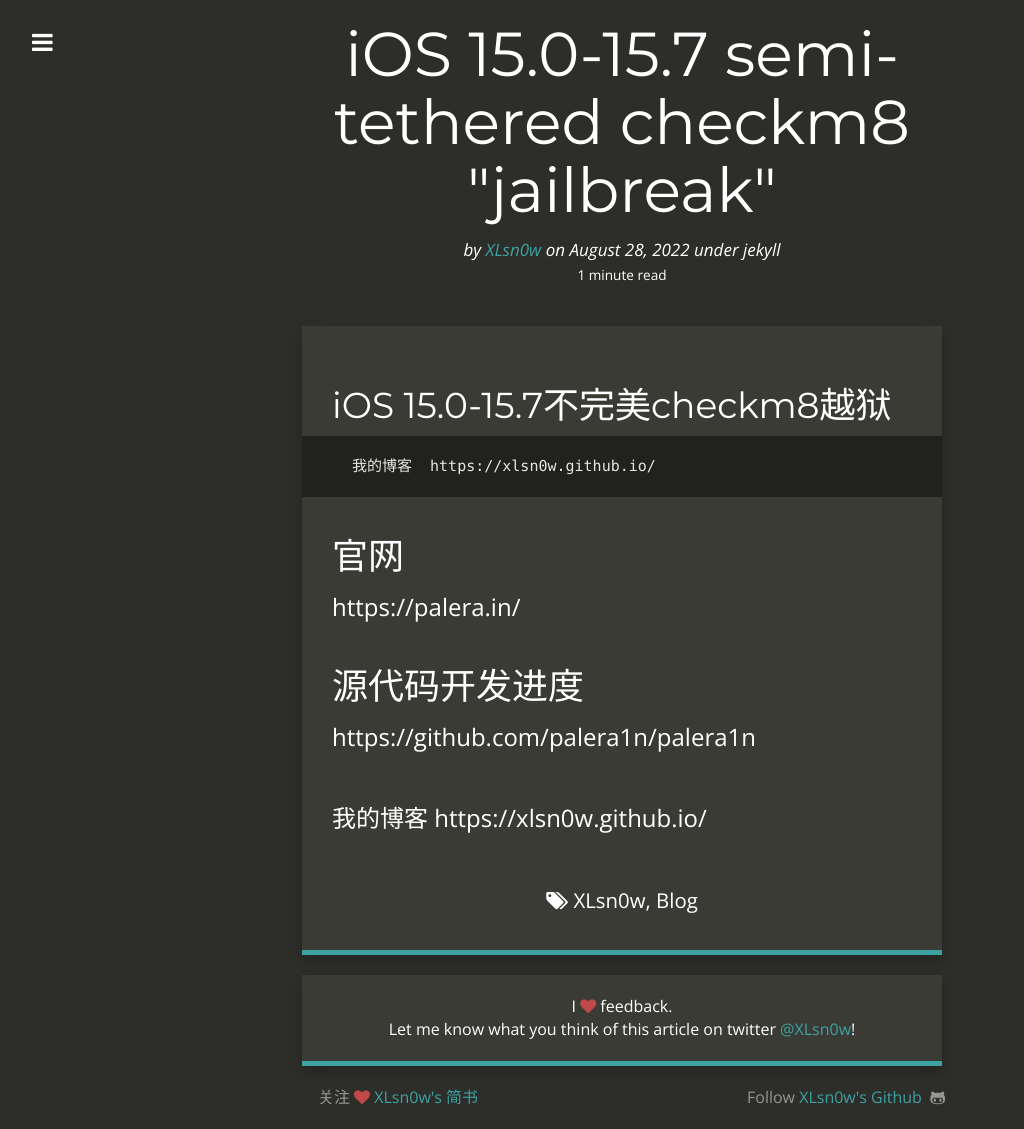
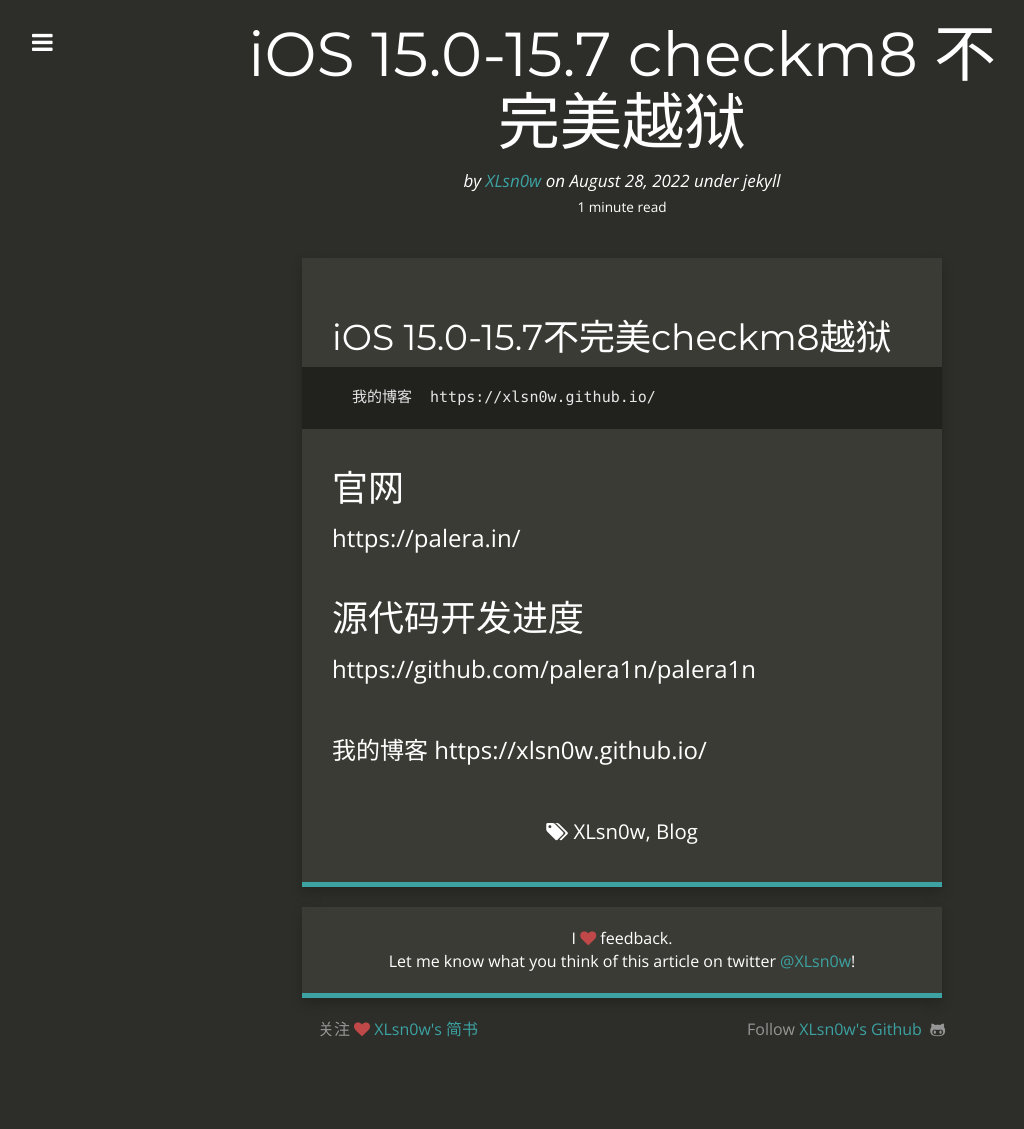
Before and after one commit to XLsn0w/XLsn0w.github.io, a Jekyll site: the page built from _posts/2022-10-06-XLsn0w.md, in a window 1280 px wide. Shown: the whole page, without its empty margins (18-1042 px from the left). Built offline with Jekyll 4.4.1, drawn with Linux system fonts in a browser that asks for light colours; nearby versions of some CDN libraries; after the commit the page ends 1061 px from its top, so only the background shows below that.

Commit message:
Update 2022-10-06-XLsn0w.md

```diff
--- a/_posts/2022-10-06-XLsn0w.md
+++ b/_posts/2022-10-06-XLsn0w.md
@@ -1,6 +1,6 @@
 ---
 layout:     post
-title:      iOS 15.0-15.7 semi-tethered checkm8 "jailbreak"
+title:      iOS 15.0-15.7 checkm8 不完美越狱
 date:       2022-08-28 12:31:33
 author:     XLsn0w
 summary:    XLsn0w's Blog
```
